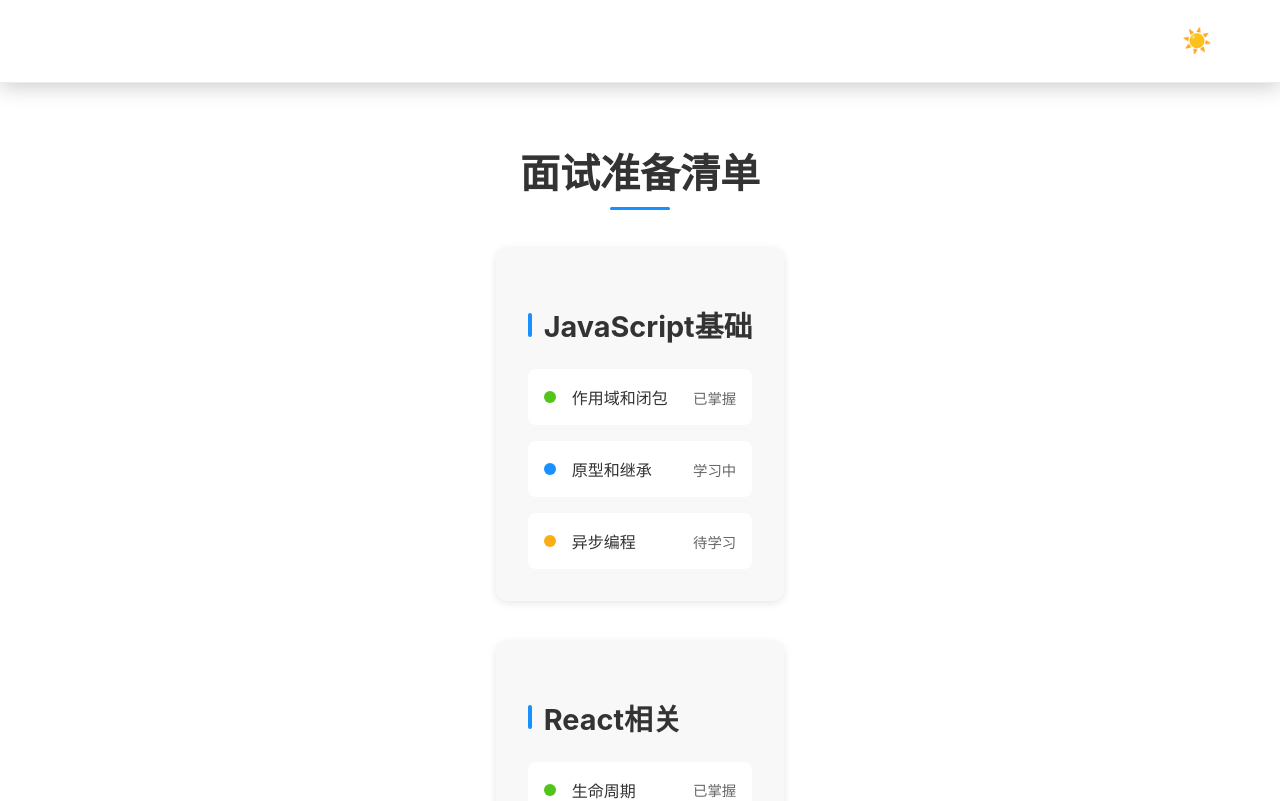
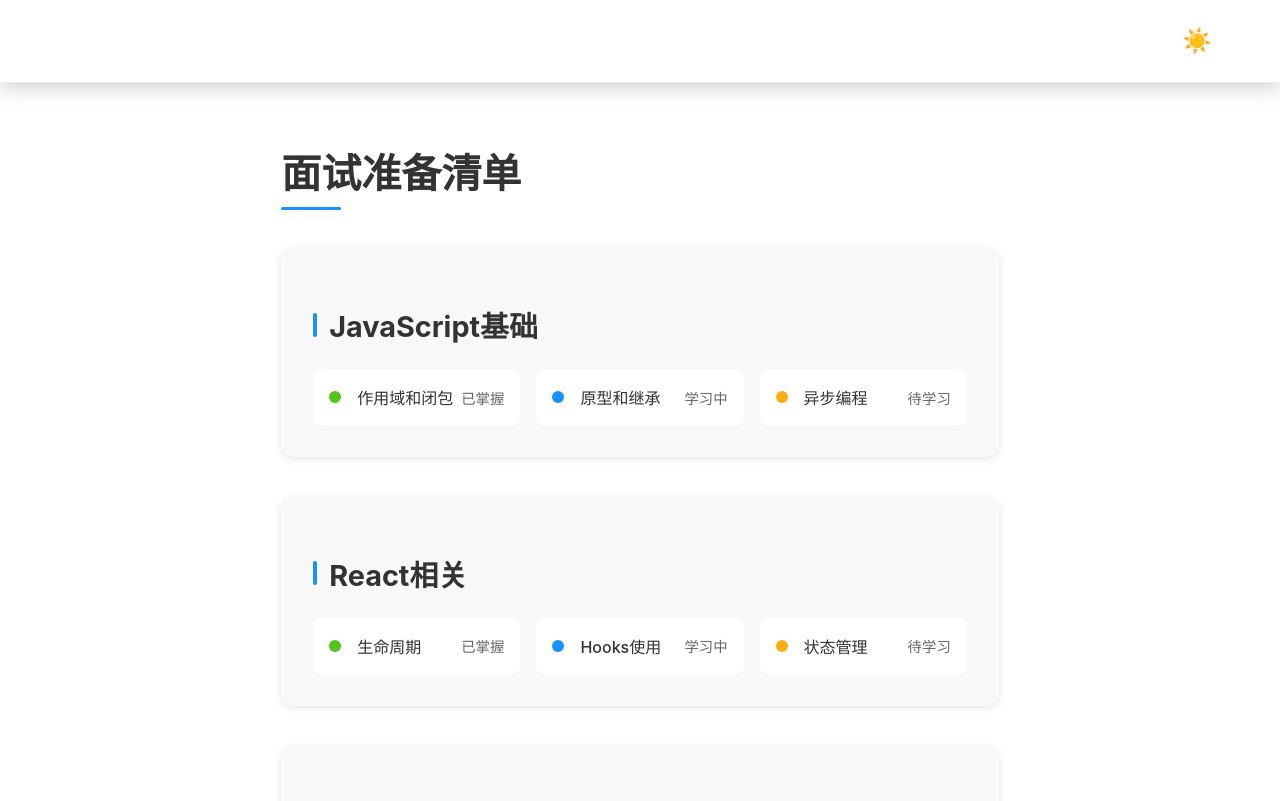
Before and after one commit to 2042217959/MyWebsite, a React (Create React App) app: page /#/interview in a window 1280 px wide. Shown: the top 801 px of the page. Built offline with nearby package versions, Linux system fonts and the light colour scheme.

Commit message:
feat:修改了网站url

```diff
--- a/package.json
+++ b/package.json
@@ -2,7 +2,7 @@
   "name": "my-website",
   "version": "0.1.0",
   "private": true,
-  "homepage": "https://2042217959.github.io/my-website",
+  "homepage": "https://2042217959.github.io/my-website/",
   "dependencies": {
     "@ant-design/icons": "^5.5.2",
     "antd": "^5.22.5",
--- a/public/index.html
+++ b/public/index.html
@@ -24,7 +24,7 @@
       work correctly both with client-side routing and a non-root public URL.
       Learn how to configure a non-root public URL by running `npm run build`.
     -->
-    <title>React App</title>
+    <title>魔芋小狗的前端日记</title>
     <script type="text/javascript">
       (function(l) {
         if (l.search[1] === '/' ) {
--- a/src/components/AppHeader/index.jsx
+++ b/src/components/AppHeader/index.jsx
@@ -55,7 +55,7 @@ const AppHeader = memo(() => {
           animate="animate"
         >
           <Logo>
-            <NavLink to="/home">个人网站</NavLink>
+            <NavLink to="/home">魔芋小狗前端日记</NavLink>
           </Logo>
         </motion.div>
 
--- a/src/view/Interview/style.js
+++ b/src/view/Interview/style.js
@@ -6,7 +6,7 @@ export const InterviewWrapper = styled.div`
   padding: 2rem;
 
   h1 {
-    text-align: center;
+    text-align: left;
     margin-bottom: 3rem;
     color: ${props => props.theme.text.primary};
     font-size: 2.5rem;
@@ -16,8 +16,8 @@ export const InterviewWrapper = styled.div`
       content: '';
       position: absolute;
       bottom: -10px;
-      left: 50%;
-      transform: translateX(-50%);
+      left: 0;
+      transform: none;
       width: 60px;
       height: 3px;
       background: ${props => props.theme.primary};
@@ -55,8 +55,8 @@ export const CategorySection = styled.section`
 `
 
 export const InterviewList = styled.div`
-  display: flex;
-  flex-direction: column;
+  display: grid;
+  grid-template-columns: repeat(3, 1fr);
   gap: 1rem;
 `
 
@@ -69,7 +69,8 @@ export const InterviewItem = styled.div`
   transition: all 0.3s ease;
 
   &:hover {
-    transform: translateX(10px);
+    transform: translateY(-5px);
+    box-shadow: 0 4px 12px rgba(0, 0, 0, 0.1);
   }
 
   .status-dot {
@@ -77,6 +78,7 @@ export const InterviewItem = styled.div`
     height: 12px;
     border-radius: 50%;
     margin-right: 1rem;
+    flex-shrink: 0;
     background: ${props => {
       switch (props.status) {
         case 'completed':
@@ -95,11 +97,16 @@ export const InterviewItem = styled.div`
     flex: 1;
     color: ${props => props.theme.text.primary};
     font-weight: 500;
+    white-space: nowrap;
+    overflow: hidden;
+    text-overflow: ellipsis;
   }
 
   .status-text {
     color: ${props => props.theme.text.secondary};
     font-size: 0.9rem;
+    margin-left: 0.5rem;
+    flex-shrink: 0;
   }
 `
 
```
